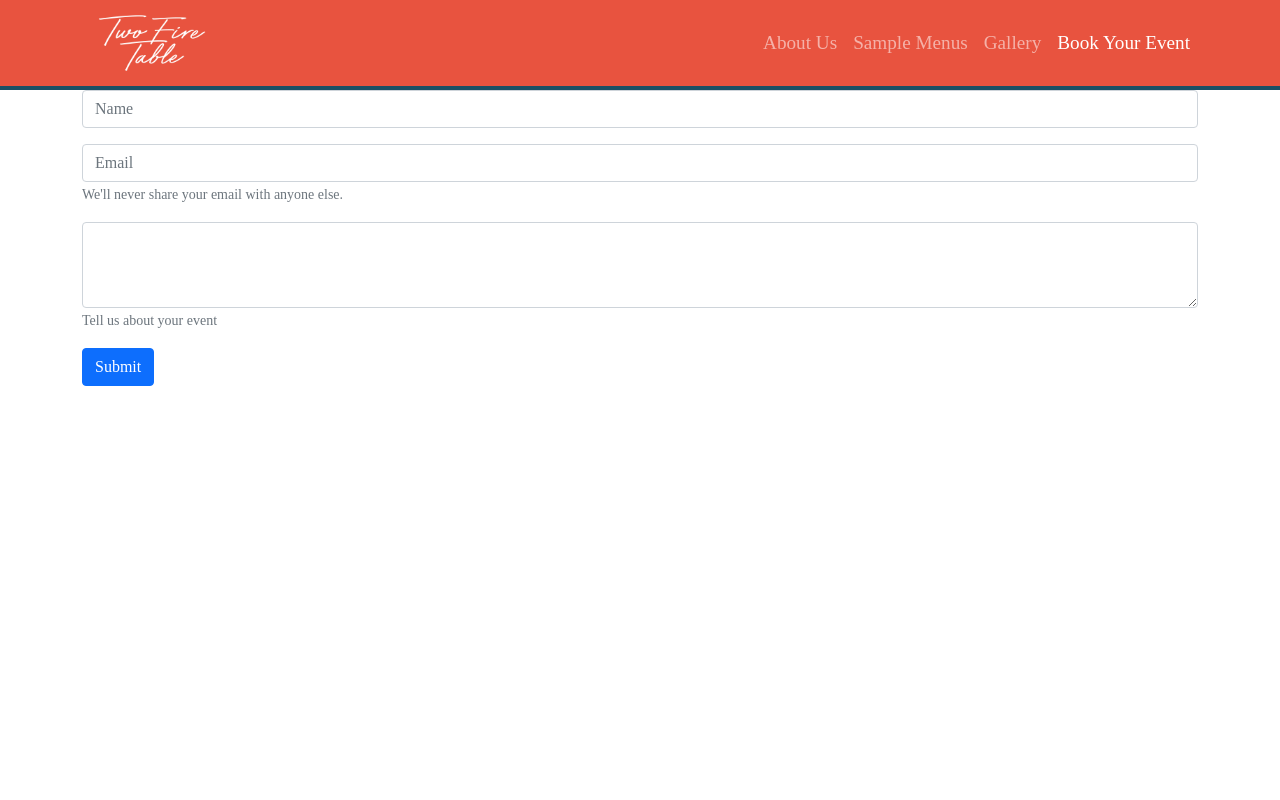
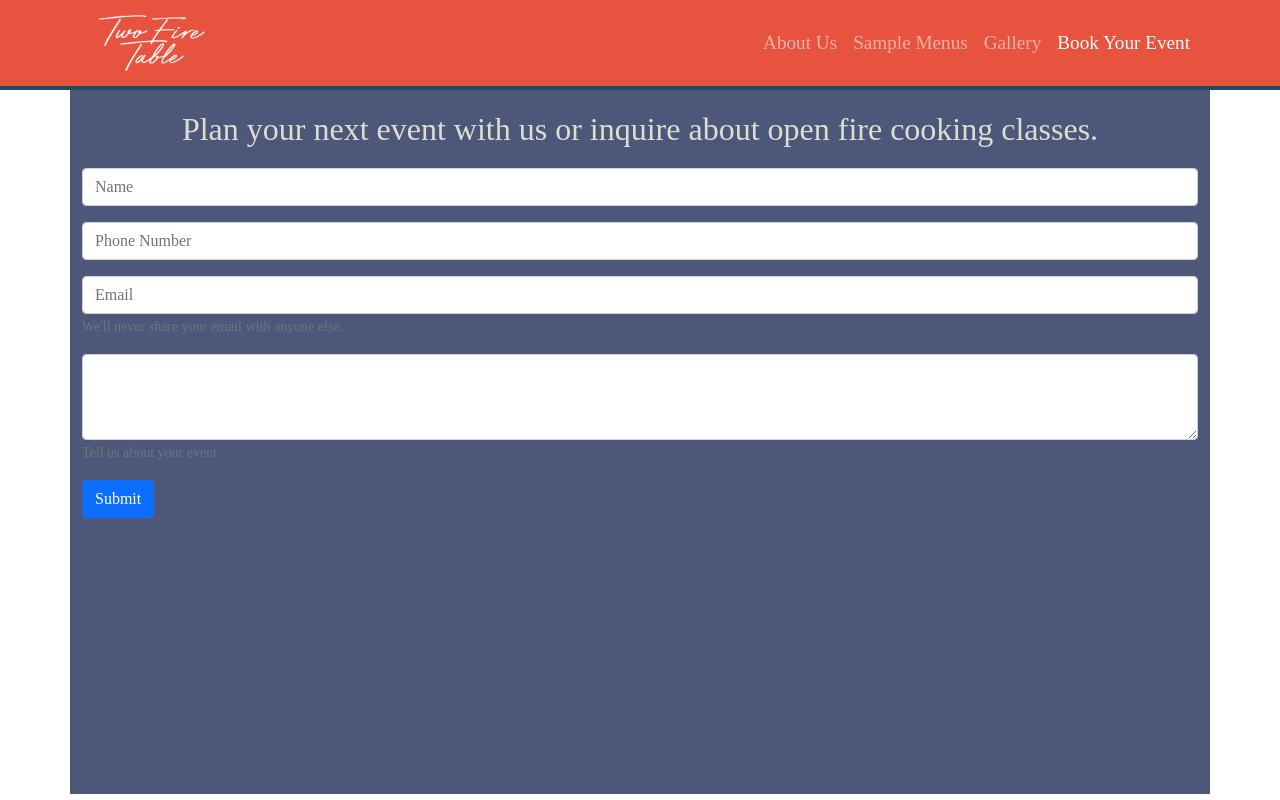
Before and after one commit to wilderav86/Two-Fire-Table, a Gatsby site: page /contact in a window 1280 px wide. Built offline with nearby package versions, Linux system fonts and the light colour scheme; Gatsby itself is replaced by a stand-in of ours.

Commit message:
more styling

```diff
--- a/src/pages/contact.js
+++ b/src/pages/contact.js
@@ -3,10 +3,16 @@ import Layout from "../components/Layout";
 import Form from "react-bootstrap/Form";
 import { Container, Button } from "react-bootstrap";
 
+// todo: add form control for phone number validation
+
 const Contact = () => {
   return (
     <Layout>
       <Container className="contact-container">
+        <h2 className="contact-header">
+          Plan your next event with us or inquire about open fire cooking
+          classes.
+        </h2>
         <Form
           name="contact"
           method="POST"
@@ -17,6 +23,13 @@ const Contact = () => {
           <input type="hidden" name="form-name" value="contact" />
           <Form.Group required className="mb-3" controlId="formName">
             <Form.Control type="name" placeholder="Name" name="name" />
+          </Form.Group>
+          <Form.Group required className="mb-3" controlId="formPhoneNumber">
+            <Form.Control
+              type="phone"
+              placeholder="Phone Number"
+              name="phone number"
+            />
           </Form.Group>
           <Form.Group className="mb-3" controlId="formBasicEmail">
             <Form.Control
--- a/src/style.css
+++ b/src/style.css
@@ -274,6 +274,23 @@ p {
   height: 90vh;
 }
 
+/* CONTACT PAGE */
+
+.contact-container {
+  background-color: #4d577a;
+  height: 88vh;
+}
+
+.contact-header {
+  font-family: "Oswald";
+  font-weight: 200;
+  color: #dfddd1;
+  margin: 20px;
+  text-align: center;
+}
+
+/* ///////////////////////////////////DESKTOP STYLING////////////////////////////////////// */
+
 @media (min-width: 800px) {
   /* LANDING BACKGROUND Desktop*/
 
```
